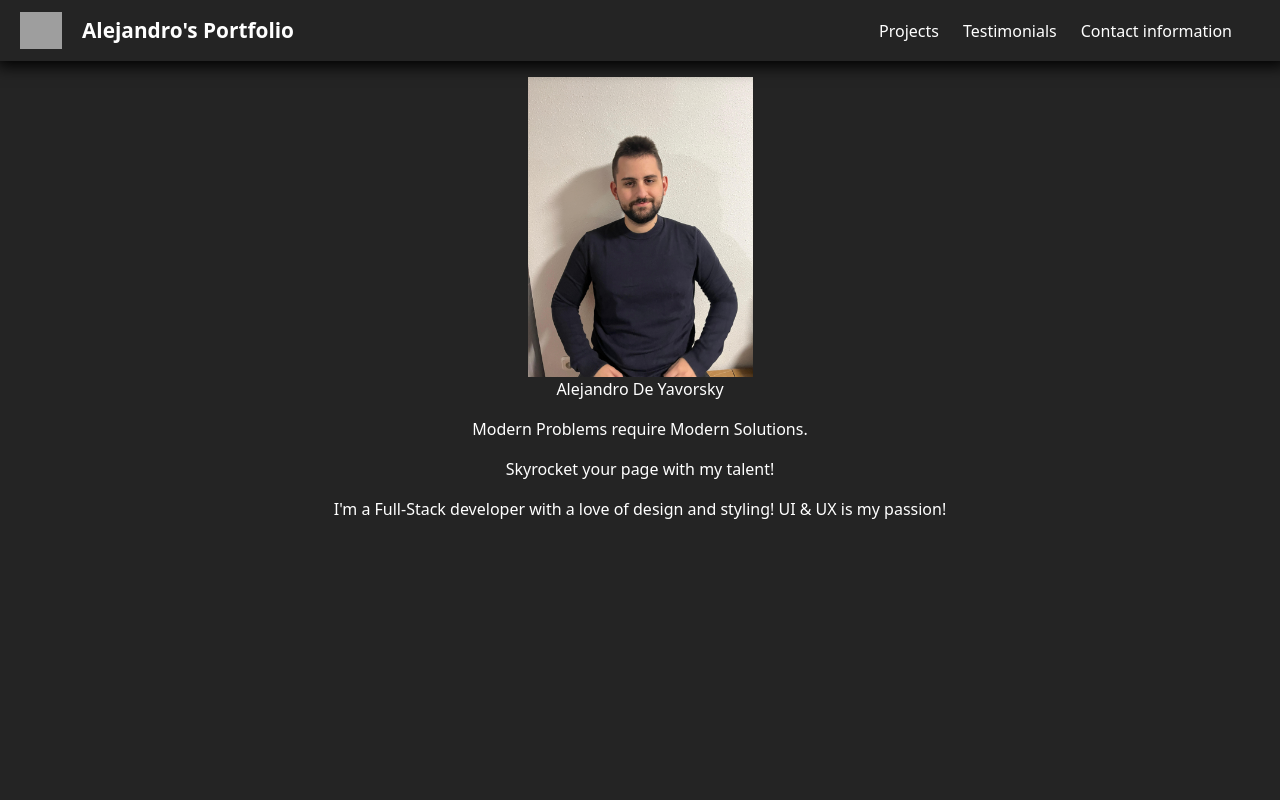
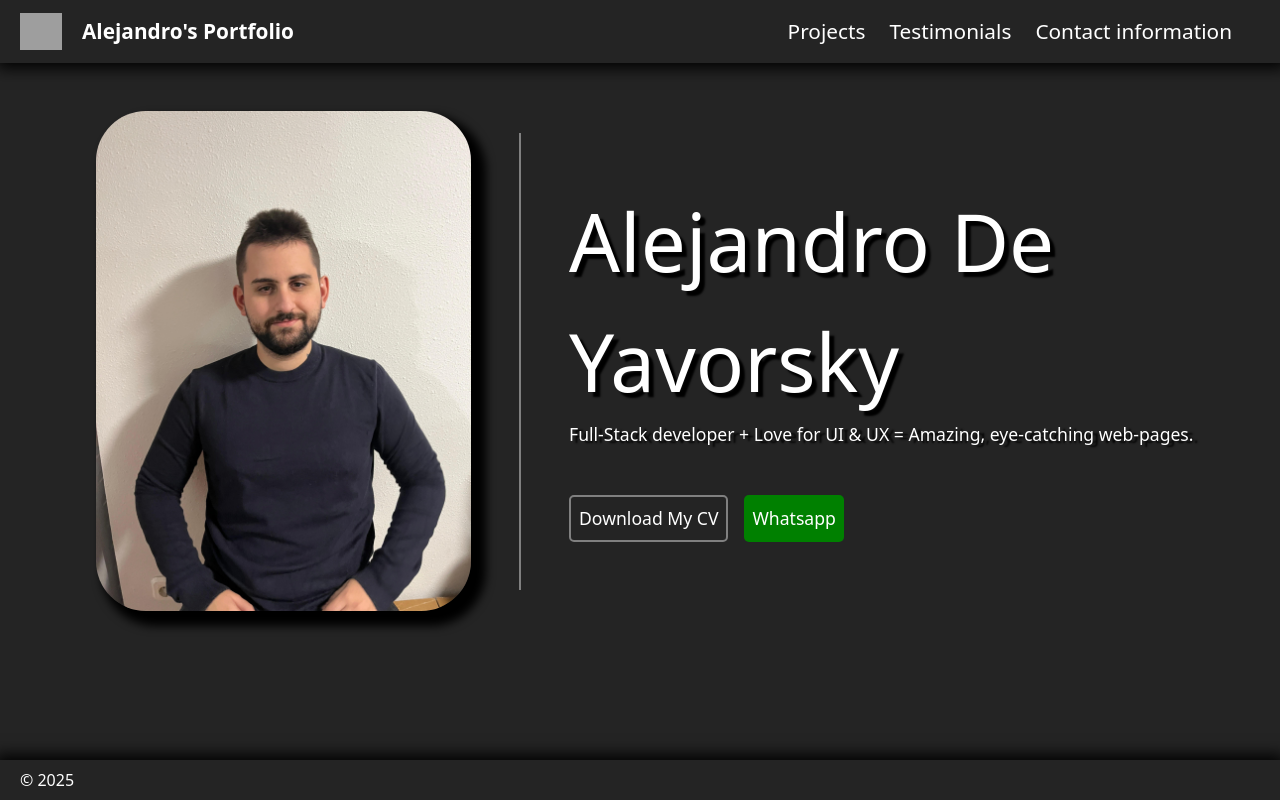
Before and after one commit to Alexanderer159/Alejandro-Portfolio, a React (Vite) app: page / in a window 1280 px wide. Built offline with nearby package versions, Linux system fonts and the light colour scheme; grey boxes are pictures that could not be loaded.

Commit message:
Steps not responsive

```diff
--- a/src/components/Footer/footer.css
+++ b/src/components/Footer/footer.css
@@ -1,5 +1,8 @@
 .footer {
   box-shadow: 0px 0px 15px 5px black;
+  position: absolute;
+  width: 100vw;
+  bottom: 0;
 }
 
 .footer .foot-list {
@@ -7,14 +10,12 @@
   background-size: 200%, 200%;
   transition: 1s ease;
   color: transparent;
-  animation: gradient-shift 5s infinite linear;
   margin-bottom: 0;
   &:hover{
   transition: 1s ease;
   background-clip: text;
   background-size: 200%, 200%;
   color: transparent;
-  animation: gradient-shift 5s infinite linear;
   font-size: x-large;
 }
 }
--- a/src/components/Navbar/Navbar.jsx
+++ b/src/components/Navbar/Navbar.jsx
@@ -4,16 +4,16 @@ export const Navbar = () => {
 
 	return (
 		<nav className="navbar">
-			<div className="container-fluid d-flex flex-row p-0 m-0 justify-content-between align-items-center">
+			<div className="container-fluid d-flex p-0 m-0">
 					<div className="d-flex flex-row align-items-center">
-						<img src="https://cdn-icons-png.flaticon.com/512/9380/9380416.png" className="soundstagram-icon img-fluid icon mx-3 p-1" />
-						<p className="navbar-text fw-bold m-0 p-0 text-center text-white">Alejandro's Portfolio</p>
+						<img src="https://cdn-icons-png.flaticon.com/512/9380/9380416.png" className="img-fluid icon mx-3 p-1" />
+						<p className="navbar-text fw-bold m-0 p-0 ">Alejandro's Portfolio</p>
 					</div>
 
 				<div className="actions gap-4 justify-content-between d-flex flex-row me-5 my-0 align-items-center">
-					<p className="m-0">Projects</p>
-					<p className="m-0">Testimonials</p>
-					<p className="m-0">Contact information</p>
+					<p className="navbar-text m-0">Projects</p>
+					<p className="navbar-text m-0">Testimonials</p>
+					<p className="navbar-text m-0">Contact information</p>
 				</div>
 			</div>
 		</nav>
--- a/src/components/Navbar/navbar.css
+++ b/src/components/Navbar/navbar.css
@@ -1,28 +1,25 @@
 .navbar {
-  top: 0;
+  box-shadow: 2px 0px 15px 5px black;
   width: 100vw;
-  z-index: 1030;
-  box-shadow: 2px 0px 15px 5px black;
+  margin-left: calc(-50vw + 50%);
 }
 
 .navbar-text {
   font-size: 1.3rem;
+  cursor: pointer;
   background-clip: text;
   background-size: 200%, 200%;
   transition: 1s ease;
-  color: transparent;
-  animation: gradient-shift 5s infinite linear;
+  color: white;
   &:hover {
-    transition: 1.5s ease;
+    transition: 1s ease;
     background-clip: text;
     background-size: 200%, 200%;
-    color: transparent;
-    animation: gradient-shift 5s infinite linear;
     font-size: x-large;
   }
 }
 
-.navbar .soundstagram-icon {
+.icon {
   transition: 1s ease;
   height: 45px;
   width: 50px;
@@ -32,126 +29,3 @@
     width: 65px;
   }
 }
-
-.icon-navbar:hover {
-  font-size: 200%;
-  transition: 1s ease;
-  height: 35px;
-  width: 35px;
-}
-
-.search-navbar-icon-btn:hover{
-  font-size: 200%;
-  transition: 0.5s ease;
-  height: 35px;
-  width: 35px;
-}
-
-.search-navbar-icon{
-    background-size: 200%, 200%;
-    background-clip: text;
-    color: transparent;
-    font-size: 40px;
-    line-height: 0.25;
-    height: 25px;
-    width: 25px;
-    transition: 0.5s ease;
-}
-
-.bell-navbar-icon{
-    background-size: 200%, 200%;
-    background-clip: text;
-    color: transparent;
-    font-size: 21px;
-    line-height: 1;
-    height: 25px;
-    width: 25px;
-    transition: 1s ease;
-}
-
-.user-navbar-icon{
-    background-size: 200%, 200%;
-    background-clip: text;
-    color: transparent;
-    font-size: 22px;
-    line-height: 1;
-    height: 25px;
-    width: 25px;
-    transition: 1s ease;
-}
-
-.search-function:hover .search-navbar-bar {
-  width: 500px;
-  opacity: 1;
-  transition: 1.5s ease;
-}
-
-.search-navbar-bar {
-  border-radius: 30px;
-  background: transparent;
-  opacity: 0;
-  max-height: 25px;
-  width: 0px;
-  transition: 0.75s 3s ease;
-  color: #fff;
-  text-shadow: 5px 5px 5px black;
-  box-shadow: 5px 5px 2px 2px black;
-}
-
-
-.search-navbar-bar::placeholder {
-  color: #fff;
-  text-shadow: 5px 5px 5px black;
-}
-
-.dropdown-menu {
-  pointer-events: none;
-  transform: translateX(10%);
-  box-shadow: 10px 10px 20px 1px black;
-}
-
-.profile {
-  pointer-events: all;
-  border: 1px solid rgba(0, 0, 0, 0);
-}
-
-.profile:hover .dropdown-menu,
-.profile .dropdown-menu:hover {
-  animation: slideleft 2s forwards;
-  pointer-events: all;
-}
-
-.profile:not(:hover):not(.dropdown-menu:hover) .dropdown-menu {
-  animation: slideright 2s 2s forwards;
-}
-
-.dropdown-menu .dropdown-item {
-  background-clip: text;
-  background-size: 200%, 200%;
-  transition: 1s ease;
-  font-size: large;
-  color: transparent;
-  &:hover {
-    transition: 1.5s ease;
-    background-clip: text;
-    background-size: 200%, 200%;
-    color: transparent;
-    font-size: x-large;
-  }
-}
-
-.dropdown-item-red {
-  border: 0;
-  background-clip: text;
-  background-size: 200%, 200%;
-  transition: 1s ease;
-  font-size: large;
-  color: transparent;
-  &:hover {
-    transition: 1.5s ease;
-    background-clip: text;
-    background-size: 200%, 200%;
-    color: transparent;
-    font-size: x-large;
-  }
-}
--- a/src/pages/Home/Home.css
+++ b/src/pages/Home/Home.css
@@ -1,11 +1,58 @@
 body {
   font-family: system-ui, Avenir, Helvetica, Arial, sans-serif;
   color: rgb(255, 255, 255);
-  background-color: #242424;
+  background-color: rgb(36, 36, 36);
+  width: 100vw;
+}
+
+.shadow5{
+  box-shadow: 10px 10px 10px 5px black;
+}
+
+.info{
+  border-left: 2px solid gray;
 }
 
 .propic{
-max-width: 300px;
-max-height: 300px;
-object-fit: contain;
+max-width: 500px;
+max-height: 500px;
+border-radius: 50px;
+box-shadow: 10px 10px 10px 5px black;
 }
+
+.name{
+  font-size: 5em;
+  flex-grow: 1;
+  text-shadow: 5px 5px 2px black;
+}
+
+.devtext{
+  font-size: 1.1em;
+  text-shadow: 5px 2px 2px black;
+}
+
+.buttonCV{
+background-color: transparent;
+color: white;
+border: 2px solid gray;
+border-radius: 5px;
+font-size: 1.1em;
+transition: 1s ease;
+&:hover {
+  font-size: 1.5em;
+  transition: 1s ease;
+}
+}
+
+.buttonWA{
+background-color: green;
+color: white;
+border: 0px;
+border-radius: 5px;
+font-size: 1.1em;
+transition: 1s ease;
+&:hover {
+  font-size: 1.5em;
+  transition: 1s ease;
+}
+}
--- a/src/pages/Home/Home.jsx
+++ b/src/pages/Home/Home.jsx
@@ -3,13 +3,19 @@ import './Home.css'
 export const Home = () => {
   return (
     <>
-    <div className="container-fluid">
-      <div className="text-center justify-content-center">
-      <img src="./public/Foto CV.jpg" alt="pic" className="propic"/>
-      <p className="name">Alejandro De Yavorsky</p>
-      <p>Modern Problems require Modern Solutions.</p>
-      <p>Skyrocket your page with my talent!</p>
-      <p>I'm a Full-Stack developer with a love of design and styling! UI & UX is my passion!</p>
+    <div className="all py-5 ps-5 pe-0 ms-5">
+      <div className="justify-content-center">
+        <div className="d-flex align-items-center gap-5">
+          <img src="/Foto-CV.jpg" alt="pic" className="propic"/>
+          <div className="info p-5">
+            <p className="name m-0">Alejandro De Yavorsky</p>
+            <p className="devtext m-0">Full-Stack developer + Love for UI & UX = Amazing, eye-catching web-pages.</p>
+            <div className="d-flex gap-3 pt-4 mt-4">
+              <button className="buttonCV p-2">Download My CV</button>
+              <button className="buttonWA p-2">Whatsapp</button>
+            </div>
+          </div>
+        </div>
       </div>
     </div>
     </>
--- a/src/pages/Layout.jsx
+++ b/src/pages/Layout.jsx
@@ -5,11 +5,11 @@ import { Footer } from "../components/Footer/Footer"
 export const Layout = () => {
     return (
         <>
+        <div style={{maxWidth: "100vw"}}>
             <Navbar />
-            <div className="p-3">
                 <Outlet />
-            </div>
-            {/* <Footer /> */}
+            <Footer />
+        </div>
         </>
     )
 }
```
Also changed, not shown: public/Foto-CV.jpg (renamed from public/Foto CV.jpg).
